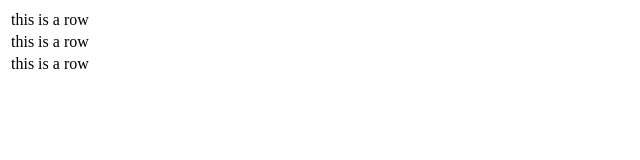
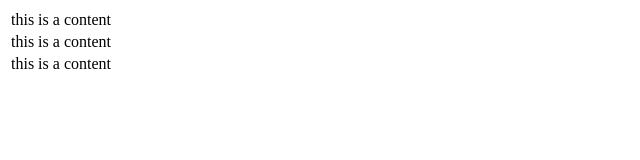
Before and after one commit to MrArKi/vueStudy, a plain HTML site: page 组件使用中的细节点.html in a window 1280 px wide. Shown: the full height of the page, 0-640 px from the left. Drawn offline with Linux system fonts and the light colour scheme.

Commit message:
子组件定义data必须是函数

```diff
--- a/组件使用中的细节点.html
+++ b/组件使用中的细节点.html
@@ -18,7 +18,12 @@
 <script>
 
   Vue.component('row', {
-    template: '<tr><td>this is a row</td></tr>'
+    data: function(){
+      return {
+        content: 'this is a content'
+      }
+    },
+    template: '<tr><td>{{content}}</td></tr>'
   });
   var vm = new Vue({
     el: '#root'
```
